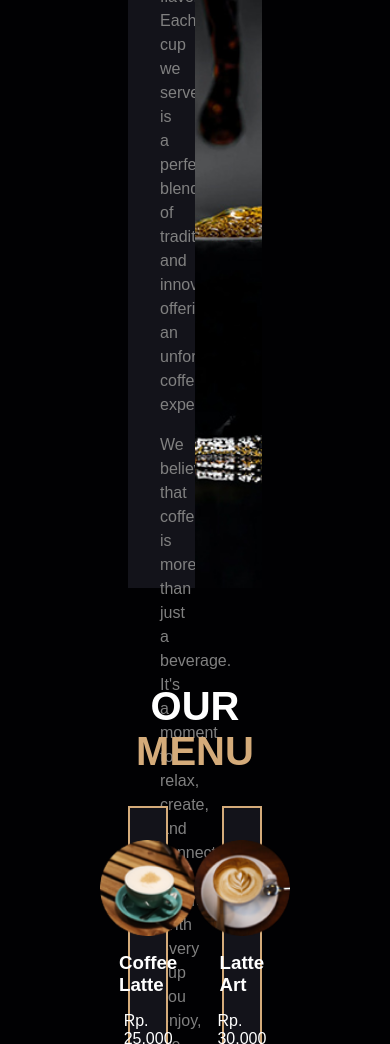
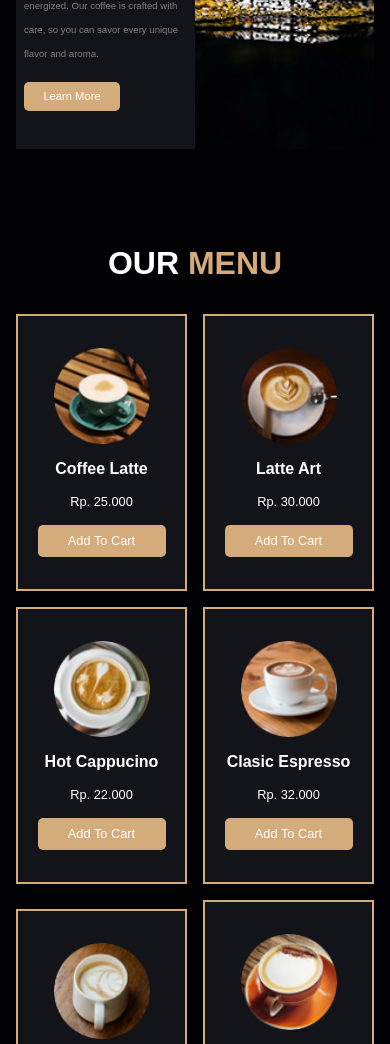
Before and after one commit to NaufalAssyafiqF/coffeshop-sejiwa, a plain HTML site: page index.html in a window 390 px wide. Shown: the part 956-2000 px from the top of the page. Drawn offline with Linux system fonts and the light colour scheme.

Commit message:
add responsive menu section

```diff
--- a/style.css
+++ b/style.css
@@ -105,7 +105,7 @@ nav {
 
 .text-hero {
   width: 70%;
-  height: 100%;
+  height: 80vh;
   display: flex;
   flex-direction: column;
   justify-content: center;
@@ -176,6 +176,7 @@ main {
 .about-content > article {
   width: 50%;
   display: flex;
+  overflow: hidden;
   flex-direction: column;
   justify-content: center;
   gap: 1rem;
@@ -184,9 +185,9 @@ main {
   padding: 2rem;
 }
 
-.about-content > article > h1 {
+.about-content > article > h2 {
   text-transform: capitalize;
-  font-size: 2rem;
+  font-size: 1.8rem;
   font-weight: 700;
 }
 
@@ -247,15 +248,14 @@ main {
 }
 
 .menu-content {
-  display: flex;
-  flex-wrap: wrap;
-  justify-content: space-between;
-  gap: 2rem;
+  display: grid;
+  grid-template-columns: repeat(3, 1fr);
+  grid-gap: 2rem;
 }
 
 .card-menu {
   border: 2px solid #d4ab7a;
-  width: 30%;
+  width: 100%;
   background-color: #13131a;
 }
 
@@ -273,6 +273,7 @@ main {
   display: flex;
   flex-direction: column;
   align-items: center;
+  text-align: center;
   justify-content: center;
   gap: 1rem;
 }
@@ -314,8 +315,13 @@ main {
   }
 
   /* hero */
+  .hero {
+    height: 50vh;
+  }
+
   .text-hero {
     width: 100%;
+    height: 60vh;
     text-align: center;
     align-items: center;
     padding-left: 2rem;
@@ -338,6 +344,71 @@ main {
     font-size: 0.8rem;
     font-weight: 400;
   }
+
+  /* main */
+  /* about */
+  #about > h1 {
+    font-size: 2rem;
+  }
+
+  .about-content {
+    padding-left: 2rem;
+    padding-right: 2rem;
+  }
+
+  .about-content > article {
+    padding: 1rem;
+  }
+
+  .about-content > article > h2 {
+    font-size: 1.2rem;
+  }
+
+  .about-content > article > p {
+    font-size: 0.7rem;
+  }
+
+  .about-content > article > button {
+    width: 8rem;
+    height: 2rem;
+    font-size: 0.8rem;
+    font-weight: 400;
+  }
+
+  /* menu */
+  #menu {
+    padding-left: 2rem;
+    padding-right: 2rem;
+  }
+
+  #menu > h1 {
+    font-size: 2rem;
+  }
+
+  .menu-content {
+    grid-template-columns: repeat(2,1fr);
+    grid-gap: 1rem;
+  }
+
+  .card-menu {
+    width: 100%;
+    margin: auto;
+  }
+
+  .card-menu > div > button {
+    width: 8rem;
+    height: 2rem;
+    font-size: 0.8rem;
+    font-weight: 400;
+  }
+
+  .card-menu > div > h3 {
+    font-size: 1rem;
+  }
+
+  .card-menu > div > p {
+    font-size: 0.8rem;
+  }
 }
 
 /* mobile responsive */
@@ -346,4 +417,75 @@ main {
     padding-left: 1rem;
     padding-right: 1rem;
   }
+
+  /* hero */
+  .hero {
+    height: 40vh;
+  }
+
+  .text-hero {
+    width: 100%;
+    text-align: center;
+    align-items: center;
+    padding-left: 1rem;
+    padding-right: 1rem;
+    height: 50vh;
+    position: absolute;
+    top: 0;
+  }
+
+  .text-hero > h1 {
+    font-size: 1.8rem;
+    font-weight: 700;
+  }
+
+  .text-hero > p {
+    font-size: 0.8rem;
+    font-weight: 400;
+  }
+
+  .text-hero > button {
+    width: 6rem;
+    height: 1.8rem;
+    font-size: 0.7rem;
+    font-weight: 400;
+  }
+
+  /* main */
+  /* about */
+  #about > h1 {
+    font-size: 1.5rem;
+  }
+
+  .about-content {
+    padding-left: 1rem;
+    padding-right: 1rem;
+  }
+
+  .about-content > article {
+    padding: 0.5rem;
+  }
+
+  .about-content > article > h2 {
+    font-size: 0.8rem;
+  }
+
+  .about-content > article > p {
+    font-size: 0.6rem;
+  }
+
+  .about-content > article > button {
+    width: 6rem;
+    height: 1.8rem;
+    font-size: 0.7rem;
+    font-weight: 400;
+  }
+
+  /* menu */
+  #menu {
+    padding-left: 1rem;
+    padding-right: 1rem;
+  }
+
+
 }
```
